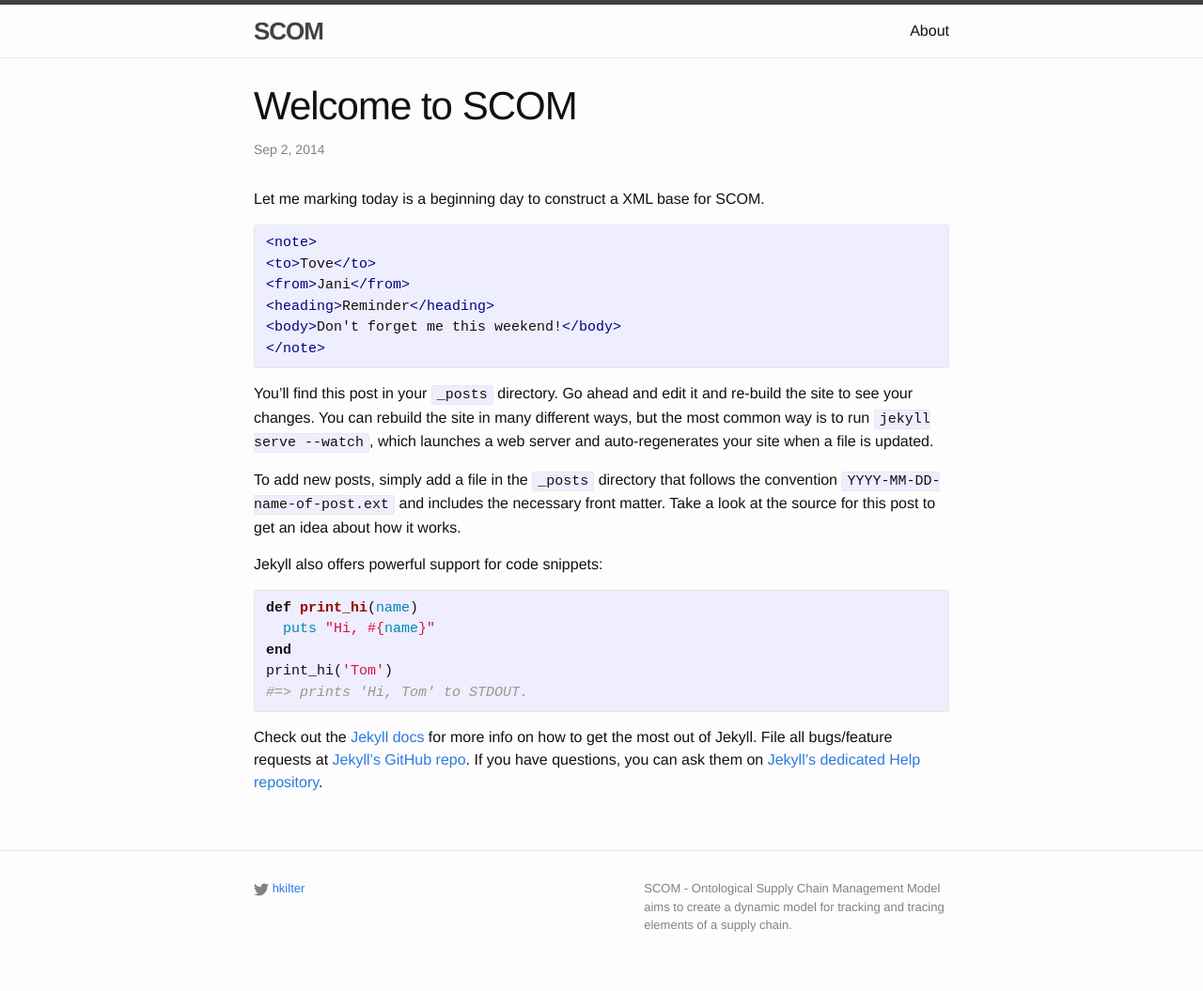
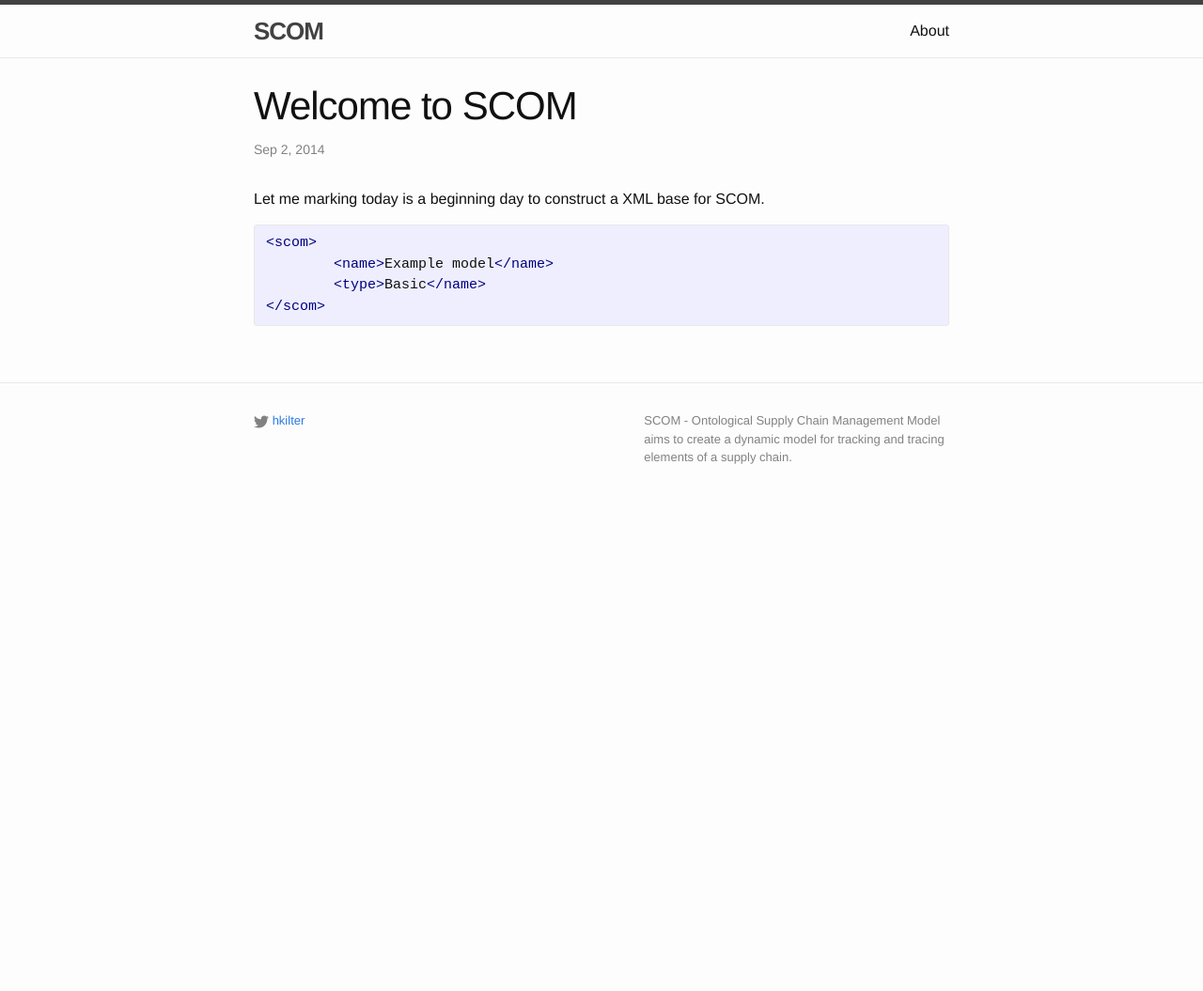
Before and after one commit to hkilter/hkilter-old.github.io, a Jekyll site: the page built from _posts/2014-09-02-welcome-to-SCOM.markdown, in a window 1280 px wide. Shown: the whole page at 94% size. Built offline with Jekyll 4.4.1, drawn with Linux system fonts in a browser that asks for light colours; after the commit the page ends 900 px from its top, so only the background shows below that.

Commit message:
welcome post

```diff
--- a/_posts/2014-09-02-welcome-to-SCOM.markdown
+++ b/_posts/2014-09-02-welcome-to-SCOM.markdown
@@ -6,30 +6,8 @@
 ---
 Let me marking today is a beginning day to construct a XML base for SCOM.
 {% highlight xml %}
-<note>
-<to>Tove</to>
-<from>Jani</from>
-<heading>Reminder</heading>
-<body>Don't forget me this weekend!</body>
-</note>
+<scom>
+	<name>Example model</name>
+	<type>Basic</name>
+</scom>
 {% endhighlight %}
-
-You’ll find this post in your `_posts` directory. Go ahead and edit it and re-build the site to see your changes. You can rebuild the site in many different ways, but the most common way is to run `jekyll serve --watch`, which launches a web server and auto-regenerates your site when a file is updated.
-
-To add new posts, simply add a file in the `_posts` directory that follows the convention `YYYY-MM-DD-name-of-post.ext` and includes the necessary front matter. Take a look at the source for this post to get an idea about how it works.
-
-Jekyll also offers powerful support for code snippets:
-
-{% highlight ruby %}
-def print_hi(name)
-  puts "Hi, #{name}"
-end
-print_hi('Tom')
-#=> prints 'Hi, Tom' to STDOUT.
-{% endhighlight %}
-
-Check out the [Jekyll docs][jekyll] for more info on how to get the most out of Jekyll. File all bugs/feature requests at [Jekyll’s GitHub repo][jekyll-gh]. If you have questions, you can ask them on [Jekyll’s dedicated Help repository][jekyll-help].
-
-[jekyll]:      http://jekyllrb.com
-[jekyll-gh]:   https://github.com/jekyll/jekyll
-[jekyll-help]: https://github.com/jekyll/jekyll-help
```
